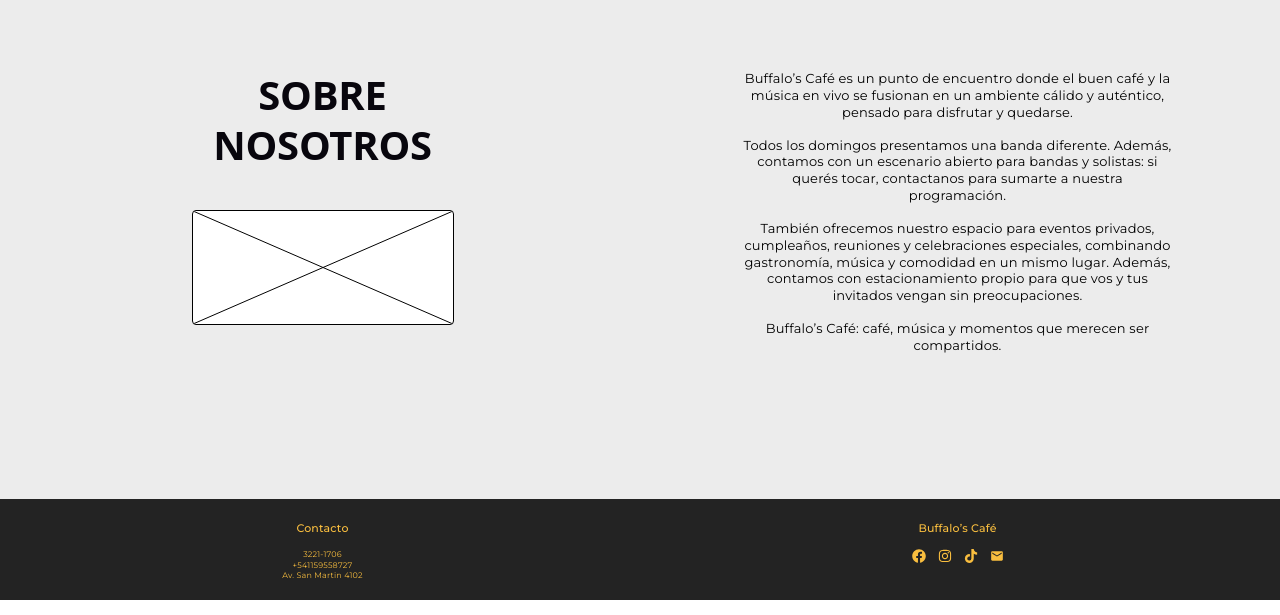
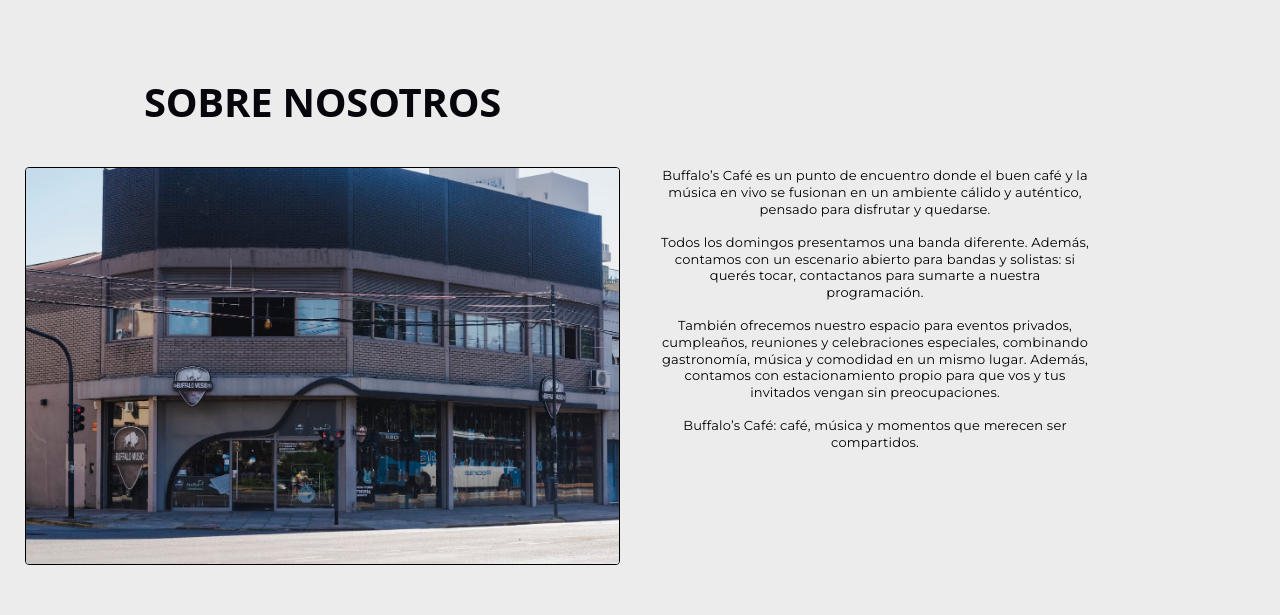
Before and after one commit to tobiaseugenio/lesertesseur-eugenio-buffalos-cafe, a React app in the folder frontend/: page / in a window 1280 px wide. Shown: the part 625-1240 px from the top of the page. Built offline with nearby package versions, Linux system fonts and the light colour scheme; no server answers; the HTML template or start-up script is replaced by a standard one.

Commit message:
cambios en la seccion sobre nosotros

```diff
--- a/frontend/src/components/AboutUs.jsx
+++ b/frontend/src/components/AboutUs.jsx
@@ -1,16 +1,17 @@
 import ImagePlaceholder from "./ImagePlaceholder";
 import { ABOUT_PARAGRAPHS } from "../utils/constants";
+import aboutImage from "../assets/sobreNosotros.jpg";
 import "../styles/AboutUs.css";
 
 function AboutUs() {
   return (
     <section className="about">
-      <div className="about__left">
-        <h2 className="about__title">
-          SOBRE <br /> NOSOTROS
-        </h2>
-        <ImagePlaceholder className="about__image" />
-      </div>
+      <h2 className="about__title">SOBRE NOSOTROS</h2>
+      <ImagePlaceholder
+        className="about__image"
+        src={aboutImage}
+        alt="Frente del local Buffalo Music"
+      />
       <div className="about__text">
         {ABOUT_PARAGRAPHS.map((text, i) => (
           <p key={i}>{text}</p>
--- a/frontend/src/components/Header.jsx
+++ b/frontend/src/components/Header.jsx
@@ -5,7 +5,9 @@ import "../styles/Header.css";
 function Header() {
   return (
     <header className="header">
-      <img className="header__logo" src={buffaloLogo} alt="Buffalo Music" />
+      <a href="/" aria-label="Ir a la página de inicio">
+        <img className="header__logo" src={buffaloLogo} alt="Buffalo Music" />
+      </a>
       <form className="header__search" onSubmit={(e) => e.preventDefault()}>
         <FaSearch className="header__search-icon" />
         <input type="text" placeholder="Search..." aria-label="Buscar" />
--- a/frontend/src/styles/AboutUs.css
+++ b/frontend/src/styles/AboutUs.css
@@ -1,29 +1,37 @@
 .about {
   display: grid;
   grid-template-columns: 1fr 1fr;
-  gap: 40px;
+  grid-template-areas:
+    "title ."
+    "image text";
+  column-gap: 40px;
   padding: 90px var(--page-padding) 130px;
   background-color: #ececec;
 }
 
 .about__title {
+  grid-area: title;
   font-size: 40px;
   font-weight: 700;
   line-height: 1.25;
   margin-bottom: 40px;
+
 }
 
 .about__image {
-  width: 262px;
-  height: 115px;
+  grid-area: image;
+  width: 100%;
+  /* height: 115px; */
   margin-inline: auto;
 }
 
 .about__text {
+  grid-area: text;
   font-size: 13px;
   line-height: 1.3;
   max-width: 430px;
-  justify-self: center;
+  justify-self: start;
+  align-self: start;
 }
 
 .about__text p {
@@ -33,8 +41,14 @@
 @media (max-width: 800px) {
   .about {
     grid-template-columns: 1fr;
+    grid-template-areas:
+      "title"
+      "image"
+      "text";
+    row-gap: 40px;
   }
   .about__title {
     font-size: 28px;
+    margin-bottom: 0;
   }
 }
```
Also changed, not shown: frontend/src/assets/sobreNosotros.jpg (added).
